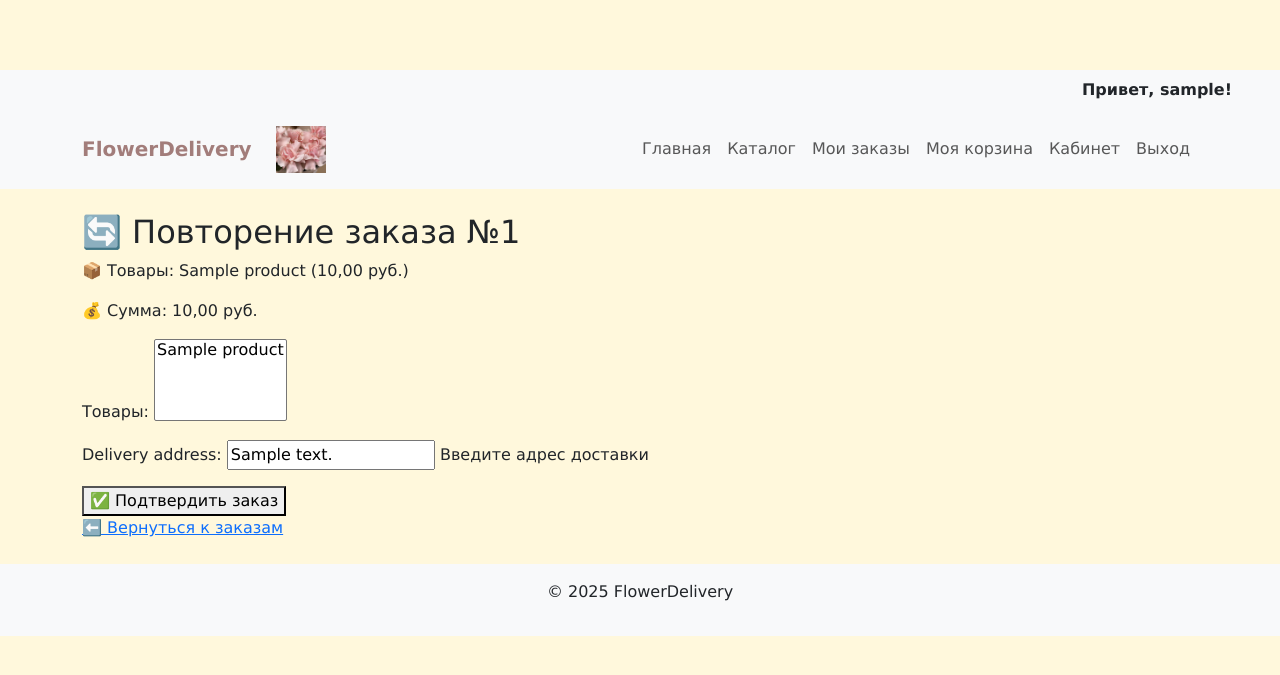
After one commit to KonovalovDM/ITG02_DJ_Flowers, a Django app: page /catalog/order/repeat/1/ in a window 1280 px wide. The commit adds this page. Shown: the top 675 px of the page. Run offline with Django 5.2, Linux system fonts and the light colour scheme; a user stored in the database is signed in; tables that the repository leaves empty hold one stand-in row (values such as "Sample post").

Commit message:
added some code

```diff
--- a/core/forms.py
+++ b/core/forms.py
@@ -8,17 +8,23 @@ class UserRegisterForm(UserCreationForm):
 
     class Meta:
         model = User
-        fields = ["username", "email", "password1", "password2", "telegram_id"]
-
+        fields = ["username", "email", "password1", "password2", "telegram_id", "delivery_address"]
 
 class OrderForm(forms.ModelForm):
     """Форма оформления заказа"""
+    delivery_address = forms.CharField(
+        max_length=255, required=True, help_text="Введите адрес доставки"
+    )
+
     class Meta:
         model = Order
-        fields = ['products']
+        fields = ['products', 'delivery_address']
+
 
 class UserUpdateForm(forms.ModelForm):
     """Форма обновления данных профиля"""
+    delivery_address = forms.CharField(max_length=255, required=False, label="Адрес доставки")
+
     class Meta:
         model = User
-        fields = ["first_name", "last_name", "email", "phone_number", "telegram_id" ]
+        fields = ["first_name", "last_name", "email", "phone_number", "telegram_id", "delivery_address"]
--- a/core/models.py
+++ b/core/models.py
@@ -31,7 +31,7 @@ class User(AbstractUser):
 class Product(models.Model):
     """Модель для хранения информации о цветах"""
     name = models.CharField(max_length=255, verbose_name="Название")
-    price = models.DecimalField(max_digits=10, decimal_places=2, verbose_name="Цена")
+    price = models.DecimalField(max_digits=10, decimal_places=2, default=1000.0, verbose_name="Цена")
     image = models.ImageField(upload_to="products/", verbose_name="Изображение")
 
     def __str__(self):
@@ -49,8 +49,11 @@ class Order(models.Model):
 
     user = models.ForeignKey(User, on_delete=models.CASCADE, verbose_name="Пользователь")
     products = models.ManyToManyField(Product, verbose_name="Товары")
+    price = models.DecimalField(max_digits=10, decimal_places=2, verbose_name="Цена")
     status = models.CharField(max_length=20, choices=STATUS_CHOICES, default='pending', verbose_name="Статус")
     order_date = models.DateTimeField(auto_now_add=True, verbose_name="Дата заказа")
+    delivery_address = models.CharField(max_length=255, blank=True, null=True,
+                                        verbose_name="Адрес доставки")
 
     @property
     def total_price(self):
--- a/core/urls.py
+++ b/core/urls.py
@@ -2,6 +2,8 @@ from django.urls import path
 from .views import catalog, cart, place_order, order_history, register, add_to_cart, cart_view
 from .views import profile  # Импортируем функцию профиля
 from core.api_views import order_list  # Подключаем обработчик API-заказов
+from core.views import repeat_order
+
 
 
 
@@ -14,5 +16,7 @@ urlpatterns = [
     path("register/", register, name="register"),  # Регистрация
     path("profile/", profile, name="profile"),
     path("api/orders/", order_list, name="api_orders"),  # API-заказы
+    path("order/repeat/<int:order_id>/", repeat_order, name="repeat_order"),
+
 
 ]
--- a/core/views.py
+++ b/core/views.py
@@ -63,11 +63,12 @@ def place_order(request):
         if form.is_valid():
             order = form.save(commit=False)
             order.user = request.user
+            order.delivery_address = form.cleaned_data['delivery_address'] or request.user.delivery_address
             order.save()
             form.save_m2m()
 
-            # Асинхронный вызов
-            asyncio.create_task(notify_admin(order.id))
+            # ✅ Запускаем асинхронную отправку уведомления в отдельном потоке
+            threading.Thread(target=lambda: asyncio.run(notify_admin(order.id))).start()
 
             messages.success(request, '✅ Заказ успешно создан!')
             return redirect('order_history')
@@ -75,17 +76,39 @@ def place_order(request):
         form = OrderForm()
     return render(request, 'order.html', {'form': form})
 
+@login_required
+def repeat_order(request, order_id):
+    """Повторяет заказ с возможностью смены адреса"""
+    old_order = get_object_or_404(Order, id=order_id, user=request.user)
+
+    if request.method == "POST":
+        form = OrderForm(request.POST)
+        if form.is_valid():
+            new_order = form.save(commit=False)
+            new_order.user = request.user
+            new_order.delivery_address = form.cleaned_data["delivery_address"] or old_order.delivery_address
+            new_order.price = old_order.price  # Копируем цену заказа
+            new_order.save()
+            new_order.products.set(old_order.products.all())  # Копируем товары
+            messages.success(request, "✅ Заказ успешно повторен!")
+            return redirect("order_history")
+    else:
+        form = OrderForm(initial={"delivery_address": old_order.delivery_address})
+
+    return render(request, "repeat_order.html", {"form": form, "old_order": old_order})
 
 @login_required
 def order_history(request):
-    """История заказов"""
-    orders = Order.objects.filter(user=request.user)
+    """История заказов с отображением товаров и адреса доставки"""
+    orders = Order.objects.filter(user=request.user) \
+        .select_related("user") \
+        .prefetch_related("products")  # Загружаем связанные товары
     return render(request, 'order_history.html', {'orders': orders})
 
 
-def catalog_view(request):
-    products = Product.objects.all()
-    return render(request, 'catalog.html', {'products': products})
+# def catalog_view(request):
+#     products = Product.objects.all()
+#     return render(request, 'catalog.html', {'products': products})
 
 
 def add_to_cart(request, product_id):
@@ -124,4 +147,4 @@ def profile(request):
     else:
         form = UserUpdateForm(instance=request.user)
 
-    return render(request, "profile.html", {"form": form})
+    return render(request, "profile.html", {"form": form, "delivery_address": request.user.delivery_address})
--- a/flowers/settings.py
+++ b/flowers/settings.py
@@ -143,7 +143,7 @@ STATICFILES_DIRS = [os.path.join(BASE_DIR, "static")]
 
 DEFAULT_AUTO_FIELD = 'django.db.models.BigAutoField'
 
-# Токен Telegram-бота
+# Токен от BotFather для работы Telegram-бота
 TELEGRAM_BOT_TOKEN = os.getenv("TELEGRAM_BOT_TOKEN", "7638821933:AAEpS3aWrBoDmgH_lk9GIfCdhuFCaPNcCPw") # <-- Замени на свой ТОКЕН
 TELEGRAM_BOT_URL = "https://t.me/@AioFlowerDeliveryBot"  # Ссылка на бота
 
@@ -162,4 +162,5 @@ REST_FRAMEWORK = {
     ),
 }
 
-# TELEGRAM_BOT_TOKEN = "6234bb013c4c37780c3b09d6961e0f21949beafc"   # это токен сгенерирован в Django специально для Token-аутентификации
+# DRF-токен для аутентификации API
+TELEGRAM_API_TOKEN = "6234bb013c4c37780c3b09d6961e0f21949beafc"   # это токен сгенерирован в Django специально для Token-аутентификации
--- a/templates/order_history.html
+++ b/templates/order_history.html
@@ -11,6 +11,7 @@
             <th>Статус</th>
             <th>Товары</th>
             <th>Цена</th>
+            <th>Адрес доставки</th>
         </tr>
     </thead>
     <tbody>
@@ -29,6 +30,11 @@
                     <p>{{ product.price }}</p>
                 {% endfor %}
             </td>
+            <td>{{ order.delivery_address }}</td> <!-- Добавляем вывод адреса доставки -->
+                    <!-- 🔄 Кнопка повторного заказа -->
+            <td>
+            <a href="{% url 'repeat_order' order.id %}" class="btn btn-sm btn-primary">🔄 Повторить</a>
+            </td>
         </tr>
         {% endfor %}
     </tbody>
--- /dev/null
+++ b/templates/repeat_order.html
@@ -0,0 +1,22 @@
+{% extends "base.html" %}
+
+{% block content %}
+<h2>🔄 Повторение заказа №{{ old_order.id }}</h2>
+
+<p>📦 Товары:
+    {% for product in old_order.products.all %}
+        {{ product.name }} ({{ product.price }} руб.){% if not forloop.last %}, {% endif %}
+    {% endfor %}
+</p>
+
+<p>💰 Сумма: {{ old_order.price }} руб.</p>
+
+<!-- Форма для выбора нового адреса -->
+<form method="post">
+    {% csrf_token %}
+    {{ form.as_p }}
+    <button type="submit">✅ Подтвердить заказ</button>
+</form>
+
+<a href="{% url 'order_history' %}">⬅️ Вернуться к заказам</a>
+{% endblock %}
```
Also changed, not shown: bot/bot.py (+34 -31 lines), core/admin.py (+9 -2 lines), core/api_views.py (+4 -3 lines), templates/profile.html (+7 -0 lines), core/migrations/0006_order_delivery_address.py (added), core/migrations/0007_order_price.py (added), core/migrations/0008_alter_product_price.py (added).
